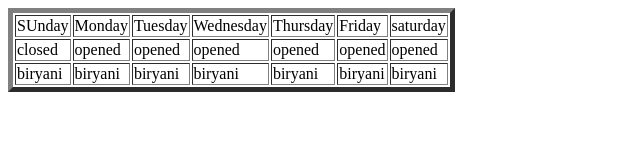
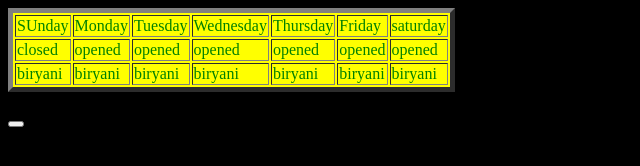
Before and after one commit to saiganeshpalla/git-practise, a plain HTML site: page index.html in a window 1280 px wide. Shown: the whole page, without its empty margins (0-640 px from the left). Drawn offline with Linux system fonts and the light colour scheme.

Commit message:
frist commit

```diff
--- a/index.html
+++ b/index.html
@@ -4,8 +4,9 @@
     <meta charset="UTF-8">
     <meta name="viewport" content="width=device-width, initial-scale=1.0">
     <title>Document</title>
+    <link rel="stylesheet" href="style.css">
 </head>
-<body background="green">
+<body>
     <table border="5">
         <tr>
             <td>SUnday</td>
@@ -37,5 +38,7 @@
 
         </tr>
     </table>
+    <br>
+    <button click me></button>
 </body>
 </html>
--- a/style.css
+++ b/style.css
@@ -1,3 +1,12 @@
 body{
     background-color: black;
 }
+table{
+    background-color: yellow;
+}
+tr{
+    color: green;
+}
+th{
+    color: pink;
+}
```
